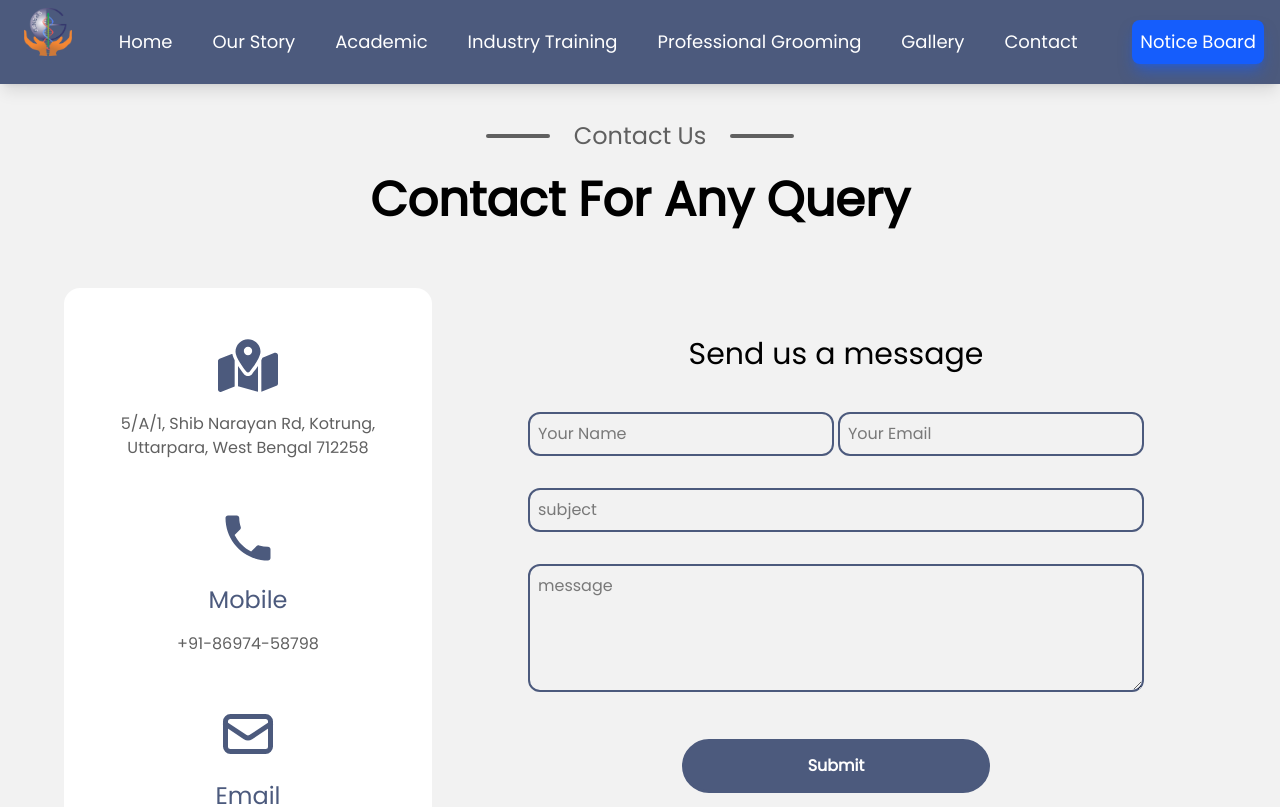
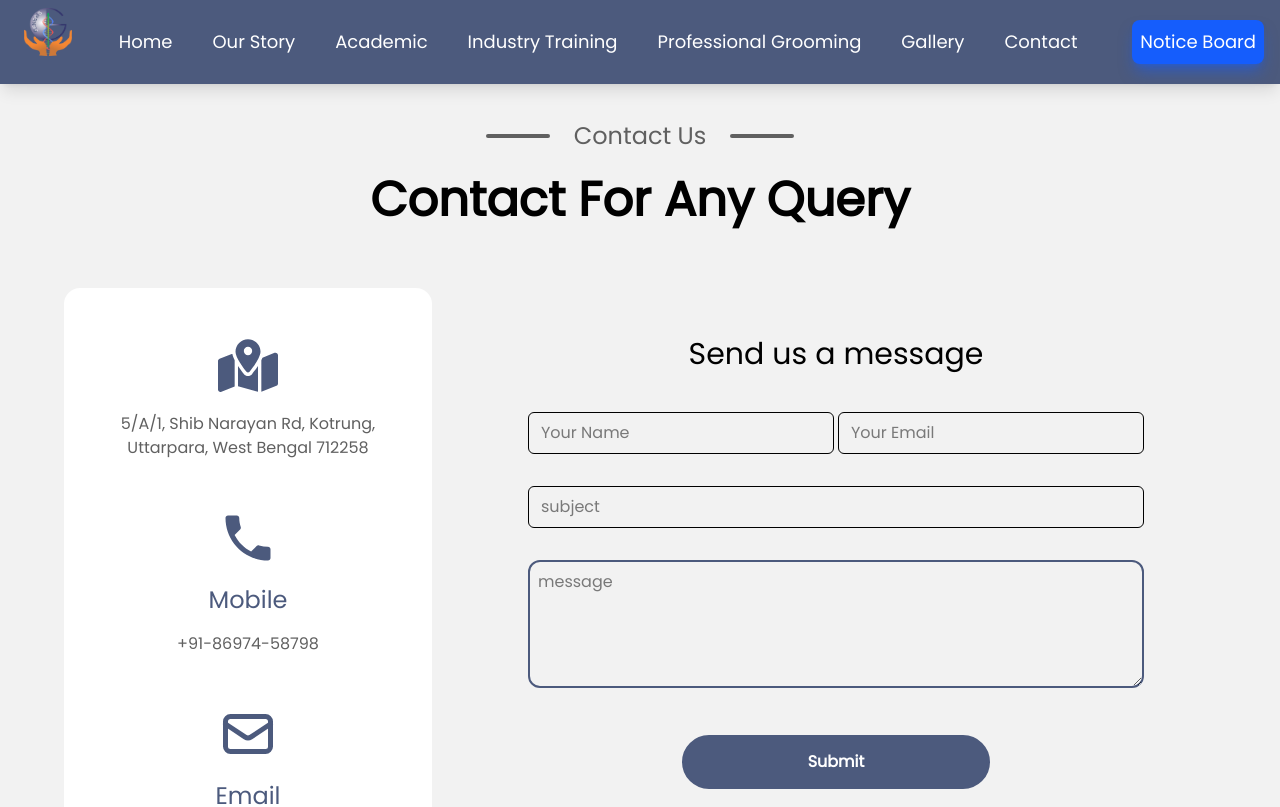
Before and after one commit to Suman911/genesis, a Next.js app: page /contact in a window 1280 px wide. Shown: the top 807 px of the page. Built offline with nearby package versions, Linux system fonts and the light colour scheme.

Commit message:
made input modular

```diff
--- a/src/app/contact/page.tsx
+++ b/src/app/contact/page.tsx
@@ -3,9 +3,7 @@ import { Heading, TopHeading, MainHeading } from "@/components/ui/text/heading";
 import { FaMapLocationDot } from "react-icons/fa6";
 import { IoMdCall } from "react-icons/io";
 import { HiOutlineMail } from "react-icons/hi";
-import { Form, FormBody, FormBtn, Formtitle } from "@/components/ui/form/form";
-import { TextBox, TextGrid2 } from "@/components/ui/form/textbox";
-import { TextArea } from "@/components/ui/form/textarea";
+import Contactform from "@/components/ui/contact/contactform";
 
 export default function Page() {
     return (
@@ -52,22 +50,7 @@ export default function Page() {
                         </CMdescription>
                     </ContactMethod>
                 </Contactcard>
-                <Form>
-                    <Formtitle>
-                        Send us a message
-                    </Formtitle>
-                    <FormBody>
-                        <TextGrid2>
-                            <TextBox id="name" placeholder="Your Name" />
-                            <TextBox id="email" placeholder="Your Email" />
-                        </TextGrid2>
-                        <TextBox placeholder="subject" />
-                        <TextArea placeholder="message" />
-                    </FormBody>
-                    <FormBtn>
-                        Submit
-                    </FormBtn>
-                </Form>
+                <Contactform />
             </Contact>
         </div>
     );
--- /dev/null
+++ b/src/components/ui/contact/contactform.tsx
@@ -0,0 +1,32 @@
+"use client"
+import { Form, FormBody, FormBtn, Formtitle } from "@/components/ui/form/form";
+import { Input, TextGrid2 } from "@/components/ui/form/input";
+import { TextArea } from "@/components/ui/form/textarea";
+import { RefObject, useRef } from "react";
+import { validate } from "../form/validation";
+export default function Contactform({ }) {
+    const name=useRef(null)
+    const email=useRef(null)
+    const subject=useRef(null)
+    const message=useRef(null)
+    return (
+        <>
+            <Form>
+                <Formtitle>
+                    Send us a message
+                </Formtitle>
+                <FormBody>
+                    <TextGrid2>
+                        <Input ref={name} name="name" placeholder="Your Name" type="text" validator={validate}/>
+                        <Input ref={email} name="email" placeholder="Your Email" type="text" validator={validate}  />
+                    </TextGrid2>
+                    <Input ref={subject} placeholder="subject" type="text" name={""} validator={validate}/>
+                    <TextArea ref={message} placeholder="message" textbox={message} validate={validate} />
+                </FormBody>
+                <FormBtn>
+                    Submit
+                </FormBtn>
+            </Form>
+        </>
+    );
+}
--- /dev/null
+++ b/src/components/ui/form/input.tsx
@@ -0,0 +1,87 @@
+'use client'
+import React from "react";
+import { RefObject, useRef, useState } from "react";
+interface text extends React.HTMLAttributes<HTMLDivElement>{
+    children:React.ReactNode
+}
+
+export function TextGrid2({ children, className = "", ...props }: text ) {
+    return (
+        <div {...props} className={`md:grid grid-cols-2 gap-1 ${className}`}>
+            {children}
+        </div>
+    );
+}
+import { forwardRef, ForwardedRef } from 'react';
+import { ValidatorFunction } from "./validation";
+
+// Props interface
+interface InputProps {
+  type: 'text' | 'password' | 'email' | 'radio';
+  label?: string;
+  placeholder?: string;
+  name: string;
+  required?: boolean;
+  className?: string;
+  validator?: ValidatorFunction;
+  defaultValue?: string;
+  defaultChecked?: boolean;
+}
+
+export const Input = forwardRef(
+  (props: InputProps, ref: ForwardedRef<HTMLInputElement>) => {
+    const {
+      type,
+      label,
+      placeholder,
+      name,
+      required = false,
+      className = '',
+      validator,
+      defaultValue,
+      defaultChecked,
+    } = props;
+    const messageRef=useRef(null)
+    const handleBlur = () => {
+      if (validator && ref && 'current' in ref) {
+        validator(ref as RefObject<HTMLInputElement>, messageRef);
+      }
+    };
+
+    return (
+      <div className="py-4 relative ">
+        {label && (
+          <label htmlFor={name} className="text-sm font-medium">
+            {label}
+            {required && <span className="text-red-500 ml-1">*</span>}
+          </label>
+        )}
+
+        <input
+          ref={ref}
+          type={type}
+          name={name}
+          id={name}
+          placeholder={placeholder}
+          required={required}
+          className={`
+            px-3 py-2
+            border rounded-md
+            focus:outline-none focus:ring-2 focus:ring-blue-500
+            disabled:bg-gray-100 disabled:cursor-not-allowed
+            ${type === 'radio' ? 'w-4 h-4' : 'w-full'}
+            ${className}
+          `}
+          onBlur={handleBlur}
+          defaultValue={defaultValue}
+          defaultChecked={defaultChecked}
+        />
+
+        <p
+          ref={messageRef}
+          className="w-full text-sm text-center absolute left-0 top-full -translate-y-3.5 text-red-500 hidden"
+        ></p>
+      </div>
+    );
+  }
+);
--- a/src/components/ui/form/textarea.tsx
+++ b/src/components/ui/form/textarea.tsx
@@ -1,29 +1,25 @@
 'use client'
 
-import { useRef, useState } from "react";
-import { validate } from "./validation";
+import { forwardRef, ForwardedRef ,useRef, useState, RefObject } from "react";
+import { ValidatorFunction } from "./validation";
 
 interface textareaholder extends React.HTMLAttributes<HTMLElement> {
     children?: string
     placeholder?: string
+    textbox:ForwardedRef<HTMLTextAreaElement>
+    validate:ValidatorFunction
 }
-export function TextArea({ children="", className = "", ...props }: textareaholder) {
-    const [value,setValue]=useState(children)
-    const textbox=useRef(null)
+export const TextArea=forwardRef(({ children="", className = "", textbox,validate,...props }: textareaholder)=>{
     const msgbox=useRef(null)
     return (
         <div className='w-full relative py-4 px-0 sm:py-4'>
             <textarea ref={textbox} {...props} name="txtadjbox" className={`h-32 w-full p-2 outline-none border-2 border-primary rounded-xl ${className}`}
-            value={value}
-            onChange={
-                (e)=>setValue(e.target.value)
-            }
             onBlur={
-                ()=>validate(textbox,msgbox,value)
+                ()=>validate(textbox as RefObject<HTMLTextAreaElement>,msgbox)
             }
             required
             />
             <div ref={msgbox} className="w-full text-sm text-center absolute left-0 top-full -translate-y-3.5 text-red-500 hidden"></div>
         </div>
     );
-}
+});
--- a/src/components/ui/form/textbox.tsx
+++ /dev/null
@@ -1,35 +0,0 @@
-'use client'
-import { useRef, useState } from "react";
-import { validate } from "./validation";
-interface text extends React.HTMLAttributes<HTMLDivElement> {
-    children?: React.ReactNode
-    placeholder?: string
-}
-export function TextGrid2({ children, className = "", ...props }: text) {
-    return (
-        <div {...props} className={`md:grid grid-cols-2 gap-1 ${className}`}>
-            {children}
-        </div>
-    );
-}
-export function TextBox({ children, className = "", ...props }: text) {
-    const [value, setValue] = useState("")
-    const txtbox = useRef<HTMLInputElement | null>(null);
-    const msgbox = useRef<HTMLDivElement | null>(null);
-    return (
-        <div className={`w-full relative py-4 px-0 sm:py-4  ${className}`}>
-            <input ref={txtbox} value={value}
-                onChange={
-                    (e) => {
-                        setValue(e.target.value)
-                    }
-                }
-                onBlur={
-                    ()=>validate(txtbox,msgbox,value)
-                }
-                {...props} className="w-full p-2 outline-none border-2 border-primary rounded-xl" type="text" required />
-            {children}
-            <div ref={msgbox} className="w-full text-sm text-center absolute left-0 top-15 text-red-500 hidden"></div>
-        </div>
-    );
-}
--- a/src/components/ui/form/validation.tsx
+++ b/src/components/ui/form/validation.tsx
@@ -1,8 +1,13 @@
 import { regexs } from "@/lib/regexs";
 import { RefObject } from "react";
-export function validate(txtbox:RefObject<HTMLDivElement | null>,msgbox:RefObject<HTMLDivElement | null>,value:string){
+export type ValidatorFunction = (
+    inputRef: RefObject<HTMLInputElement | HTMLTextAreaElement>,
+    messageRef: RefObject<HTMLParagraphElement|HTMLDivElement|null>
+  ) => void;
+
+export const validate=(txtbox:RefObject<HTMLInputElement | HTMLTextAreaElement | null>,msgbox:RefObject<HTMLParagraphElement|HTMLDivElement | null>)=>{
         const curr = txtbox.current
-        const isEmpty=value==='';
+        const isEmpty=curr?.value==='';
         curr?.classList.toggle('!border-red-600',isEmpty);
         if (msgbox?.current) {
             msgbox.current.textContent = 'Please enter something';
@@ -12,7 +17,7 @@ export function validate(txtbox:RefObject<HTMLDivElement | null>,msgbox:RefObjec
         if (Object.keys(regexs).includes(id)) {
             // check regex
             const regex = regexs[id];
-            const isValid = value.match(regex) !== null;
+            const isValid = curr?.value.match(regex) !== null;
             // Toggle the border color based on validation
             curr?.classList.toggle('!border-red-600', !isValid);
             curr?.classList.toggle('!border-green-400', isValid);
```
